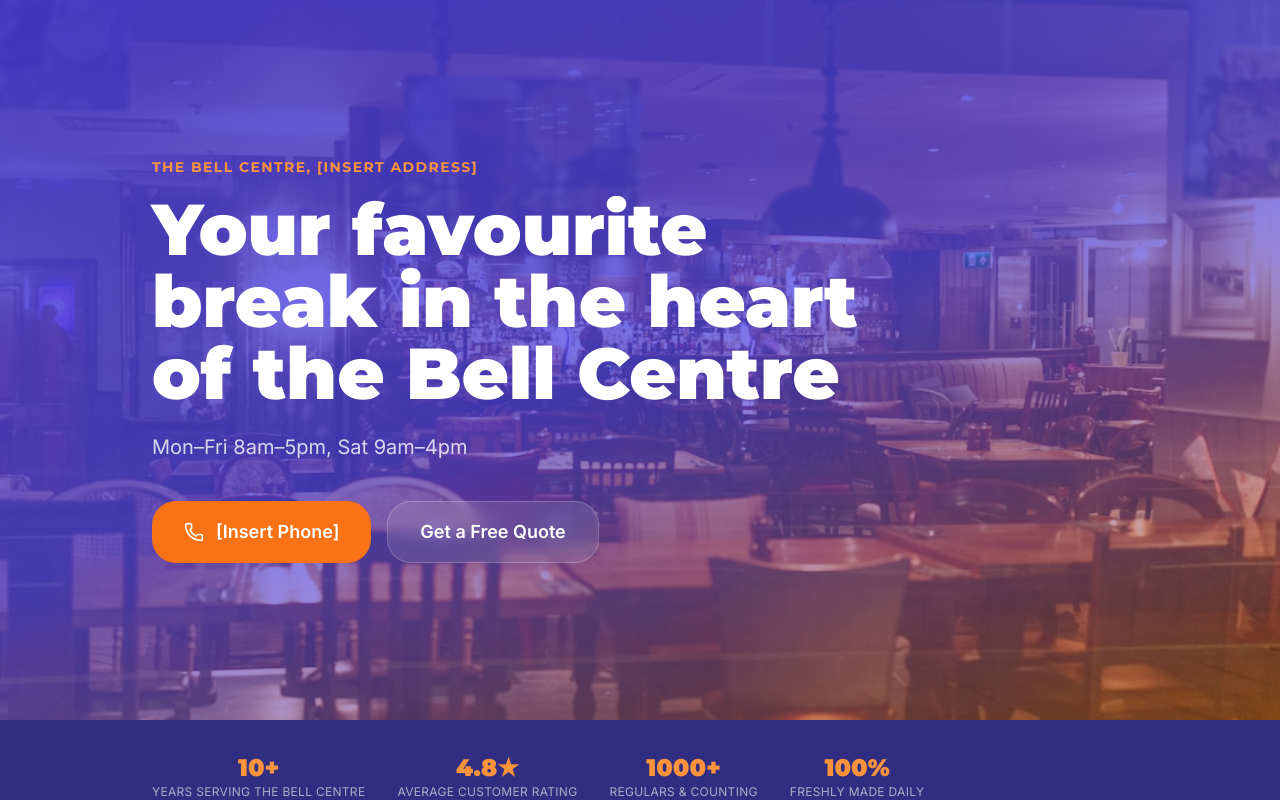
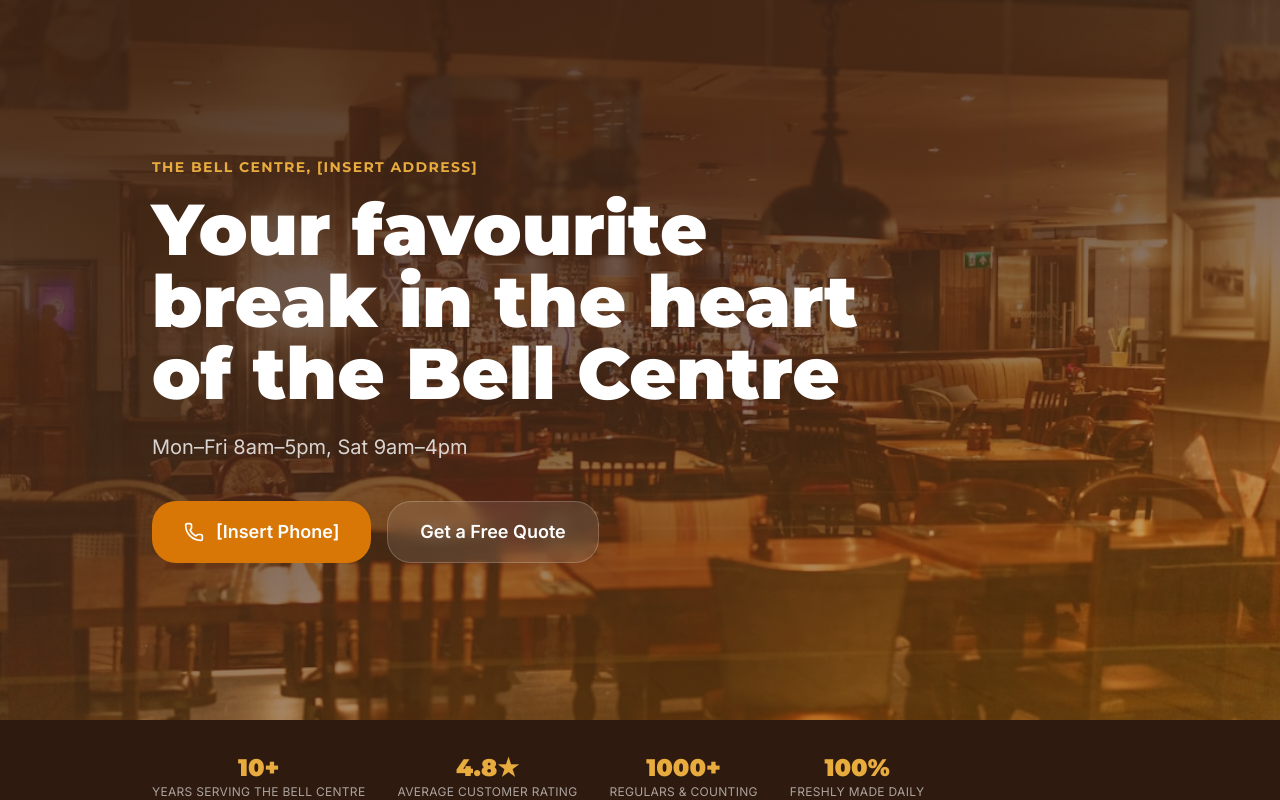
Before and after one commit to VeltroSystemsUK/biztemplate-hospitality, a Next.js app: page / in a window 1280 px wide. Shown: the top 800 px of the page. Built offline with nearby package versions, Linux system fonts and the light colour scheme; no server answers.

Commit message:
chore: customise demo for Time Out Cafe in the Bell Centre

```diff
--- a/app/globals.css
+++ b/app/globals.css
@@ -4,126 +4,64 @@
   --font-display: var(--font-display-loaded), Georgia, serif;
   --font-sans: var(--font-sans-loaded), system-ui, sans-serif;
 
-  --color-primary-50: #f0f4ff;
-  --color-primary-100: #e0eaff;
-  --color-primary-200: #c7d7fe;
-  --color-primary-300: #a5b4fc;
-  --color-primary-400: #818cf8;
-  --color-primary-500: #6366f1;
-  --color-primary-600: #4f46e5;
-  --color-primary-700: #4338ca;
-  --color-primary-800: #3730a3;
-  --color-primary-900: #312e81;
-  --color-primary-950: #1e1b4b;
+  --color-primary-50: #f5f0eb;
+  --color-primary-100: #e8ddd3;
+  --color-primary-200: #d1bba7;
+  --color-primary-300: #b8957a;
+  --color-primary-400: #9e7054;
+  --color-primary-500: #7a4f35;
+  --color-primary-600: #5e3a24;
+  --color-primary-700: #4a2c1a;
+  --color-primary-800: #3d2314;
+  --color-primary-900: #2e1a0e;
+  --color-primary-950: #1a0d06;
 
-  --color-accent-50: #fff7ed;
-  --color-accent-100: #ffedd5;
-  --color-accent-200: #fed7aa;
-  --color-accent-300: #fdba74;
-  --color-accent-400: #fb923c;
-  --color-accent-500: #f97316;
-  --color-accent-600: #ea580c;
-  --color-accent-700: #c2410c;
-  --color-accent-800: #9a3412;
-  --color-accent-900: #7c2d12;
-  --color-accent-950: #431407;
+  --color-accent-50: #fdf8ec;
+  --color-accent-100: #faefd0;
+  --color-accent-200: #f5dca0;
+  --color-accent-300: #efc46a;
+  --color-accent-400: #e8ab3e;
+  --color-accent-500: #d97706;
+  --color-accent-600: #b86004;
+  --color-accent-700: #924c05;
+  --color-accent-800: #6f3a09;
+  --color-accent-900: #4e290a;
+  --color-accent-950: #2c1604;
 
   --color-cream: #fafaf8;
   --color-cream-dark: #f0ede6;
+
   --radius-sm: 0.375rem;
   --radius-md: 0.625rem;
   --radius-lg: 1rem;
   --radius-xl: 1.5rem;
 }
 
-* {
-  box-sizing: border-box;
-}
-html {
-  scroll-behavior: smooth;
-}
+* { box-sizing: border-box; }
+html { scroll-behavior: smooth; }
 body {
   font-family: var(--font-sans);
-  background-color: var(--color-cream);
+  background-color: #fafaf8;
   color: #1a1a1a;
   -webkit-font-smoothing: antialiased;
 }
-.font-display {
-  font-family: var(--font-display);
-}
+.font-display { font-family: var(--font-display); }
+
 .gradient-hero {
   background: linear-gradient(
     160deg,
-    rgba(67, 56, 202, 0.92) 0%,
-    rgba(79, 70, 229, 0.74) 50%,
-    rgba(249, 115, 22, 0.38) 100%
+    rgba(61, 35, 20, 0.92) 0%,
+    rgba(74, 44, 26, 0.74) 50%,
+    rgba(217, 119, 6, 0.38) 100%
   );
 }
 .card-hover {
-  transition:
-    transform 0.3s cubic-bezier(0.34, 1.56, 0.64, 1),
-    box-shadow 0.3s ease;
+  transition: transform 0.2s ease, box-shadow 0.2s ease;
 }
 .card-hover:hover {
-  transform: translateY(-6px);
-  box-shadow:
-    0 24px 60px -10px
-      color-mix(in srgb, var(--color-primary-800) 28%, transparent),
-    0 0 0 1px color-mix(in srgb, var(--color-accent-400) 22%, transparent);
+  transform: translateY(-3px);
+  box-shadow: 0 12px 40px -8px rgba(74, 44, 26, 0.18);
 }
-:focus-visible {
-  outline: 2px solid #4338ca;
-  outline-offset: 2px;
-}
-.section-pad {
-  padding-top: 5rem;
-  padding-bottom: 5rem;
-}
-@media (max-width: 768px) {
-  .section-pad {
-    padding-top: 3rem;
-    padding-bottom: 3rem;
-  }
-}
-
-/* ─── Scroll-driven entrance animations ─── */
-@keyframes reveal-up {
-  from {
-    opacity: 0;
-    transform: translateY(28px);
-  }
-  to {
-    opacity: 1;
-    transform: none;
-  }
-}
-
-@keyframes cta-glow {
-  0%,
-  100% {
-    box-shadow: 0 0 0 0
-      color-mix(in srgb, var(--color-accent-500) 55%, transparent);
-  }
-  60% {
-    box-shadow: 0 0 0 16px
-      color-mix(in srgb, var(--color-accent-500) 0%, transparent);
-  }
-}
-
-@media (prefers-reduced-motion: no-preference) {
-  @supports (animation-timeline: view()) {
-    .reveal {
-      animation: reveal-up 0.65s cubic-bezier(0.22, 1, 0.36, 1) both;
-      animation-timeline: view();
-      animation-range: entry 0% entry 40%;
-    }
-    .reveal-fast {
-      animation: reveal-up 0.45s cubic-bezier(0.22, 1, 0.36, 1) both;
-      animation-timeline: view();
-      animation-range: entry 0% entry 28%;
-    }
-  }
-  .cta-pulse {
-    animation: cta-glow 2.8s ease-in-out infinite;
-  }
-}
+:focus-visible { outline: 2px solid #4a2c1a; outline-offset: 2px; }
+.section-pad { padding-top: 5rem; padding-bottom: 5rem; }
+@media (max-width: 768px) { .section-pad { padding-top: 3rem; padding-bottom: 3rem; } }
```
